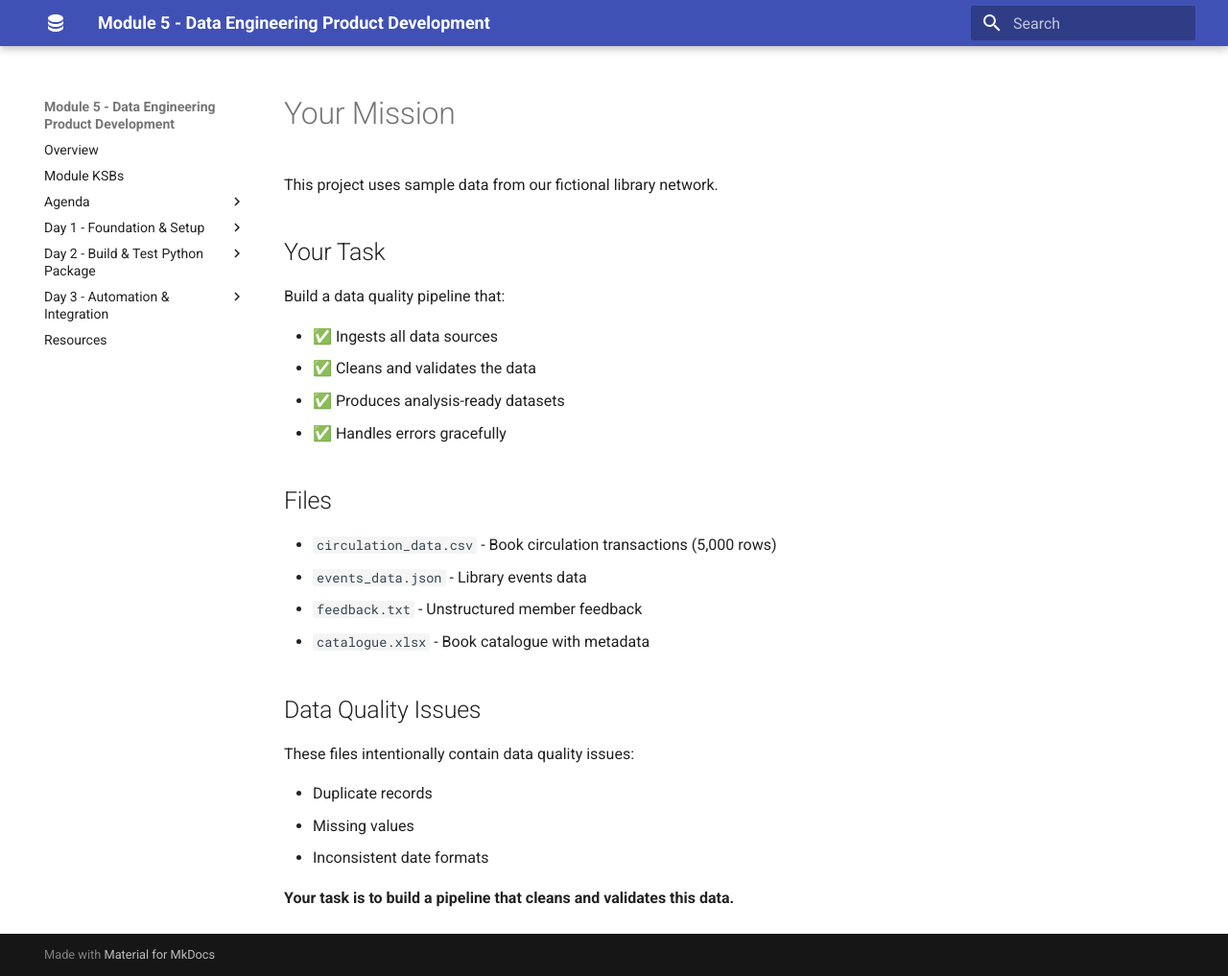
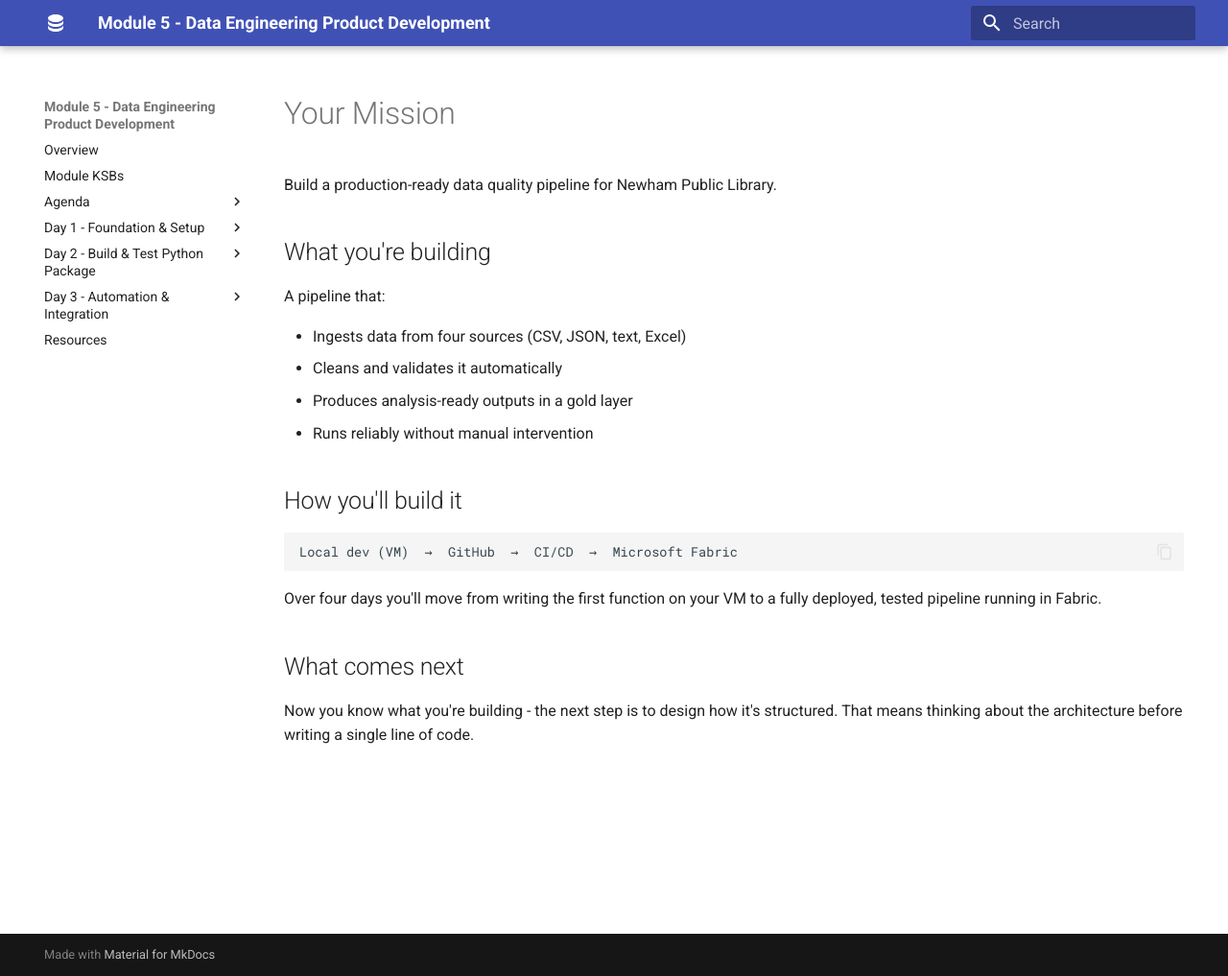
Before and after one commit to qaalabs/DE5M5, an MkDocs documentation site: the page built from docs/day1/your-mission.md, in a window 1280 px wide and 1017 px high. Shown: the whole window at 96% size. Built offline with MkDocs 1.6.1 and Material for MkDocs 9.7.7, drawn with Linux system fonts in a browser that asks for light colours.

Commit message:
add instructions

````diff
--- a/docs/day1/your-mission.md
+++ b/docs/day1/your-mission.md
@@ -1,29 +1,24 @@
 # Your Mission
 
-This project uses sample data from our fictional library network.
+Build a production-ready data quality pipeline for Newham Public Library.
 
-## Your Task
+## What you're building
 
-Build a data quality pipeline that:
+A pipeline that:
 
-- ✅ Ingests all data sources
-- ✅ Cleans and validates the data
-- ✅ Produces analysis-ready datasets
-- ✅ Handles errors gracefully
+- Ingests data from four sources (CSV, JSON, text, Excel)
+- Cleans and validates it automatically
+- Produces analysis-ready outputs in a gold layer
+- Runs reliably without manual intervention
 
-## Files
+## How you'll build it
 
-- `circulation_data.csv` - Book circulation transactions (5,000 rows)
-- `events_data.json` - Library events data
-- `feedback.txt` - Unstructured member feedback
-- `catalogue.xlsx` - Book catalogue with metadata
+```
+Local dev (VM)  →  GitHub  →  CI/CD  →  Microsoft Fabric
+```
 
-## Data Quality Issues
+Over four days you'll move from writing the first function on your VM to a fully deployed, tested pipeline running in Fabric.
 
-These files intentionally contain data quality issues:
+## What comes next
 
-- Duplicate records
-- Missing values
-- Inconsistent date formats
-
-**Your task is to build a pipeline that cleans and validates this data.**
+Now you know what you're building - the next step is to design how it's structured. That means thinking about the architecture before writing a single line of code.
````
Also changed, not shown: slides/medallion.md (added, +146 -0 lines), tutor/DE5M5D1/mission.md (+4 -4 lines), tutor/DE5M5D1/medallion.md (renamed from tutor/DE5M5D1/architecture.md).
